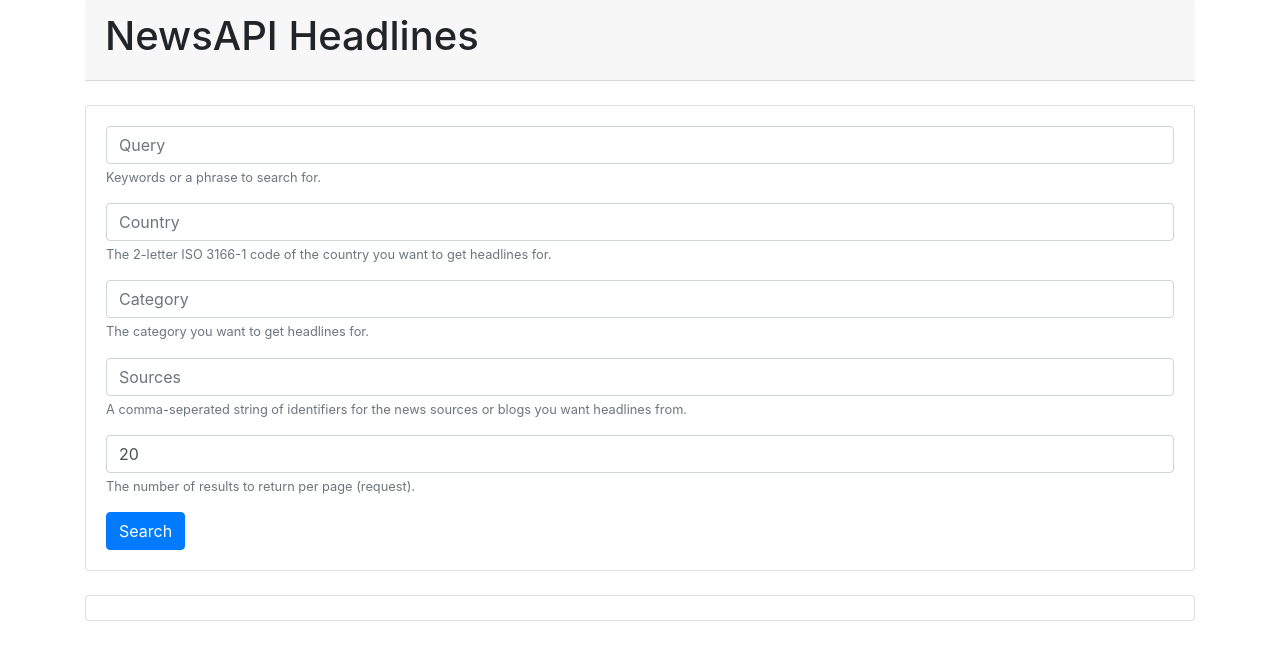
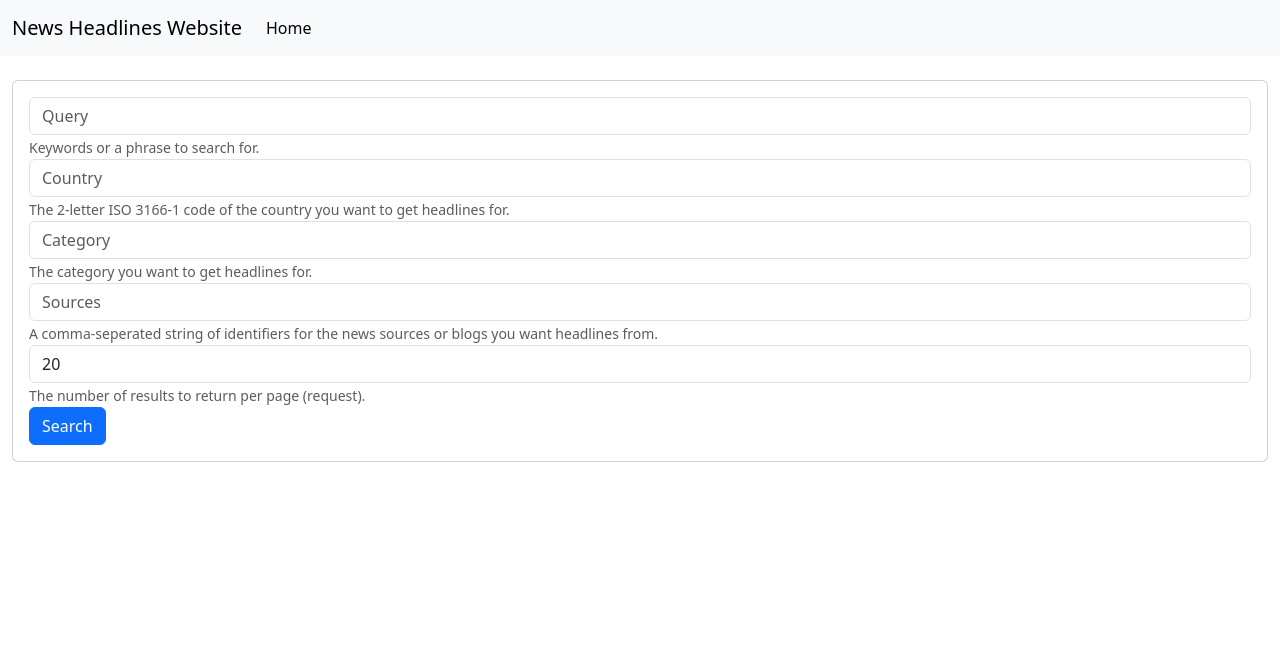
Before and after one commit to manosmin/NewsHeadlines-FastAPI, a FastAPI app: page / in a window 1280 px wide. Shown: the top 660 px of the page. Run offline with FastAPI, Linux system fonts and the light colour scheme; some libraries are stand-ins or nearby versions.

Commit message:
changed ui

```diff
--- a/templates/index.html
+++ b/templates/index.html
@@ -1,50 +1,171 @@
 <!DOCTYPE html>
 <html lang="en">
   <head>
-    <meta charset="UTF-8">
-    <meta name="viewport" content="width=device-width, initial-scale=1.0">
-    <title>NewsAPI Headlines</title>
-    <link rel="stylesheet" href="https://maxcdn.bootstrapcdn.com/bootstrap/4.5.2/css/bootstrap.min.css">
+    <meta charset="utf-8" />
+    <meta name="viewport" content="width=device-width, initial-scale=1" />
+    <title>News Headlines Website</title>
+    <link
+      href="https://cdn.jsdelivr.net/npm/bootstrap@5.3.2/dist/css/bootstrap.min.css"
+      rel="stylesheet"
+      integrity="sha384-T3c6CoIi6uLrA9TneNEoa7RxnatzjcDSCmG1MXxSR1GAsXEV/Dwwykc2MPK8M2HN"
+      crossorigin="anonymous"
+    />
   </head>
   <body>
-    <div class="container">
-        <div class="card-header">
-            <h1>NewsAPI Headlines</h1>
+    <nav class="navbar navbar-expand-lg bg-body-tertiary">
+      <div class="container-fluid">
+        <a class="navbar-brand" href="#">News Headlines Website</a>
+        <button
+          class="navbar-toggler"
+          type="button"
+          data-bs-toggle="collapse"
+          data-bs-target="#navbarSupportedContent"
+          aria-controls="navbarSupportedContent"
+          aria-expanded="false"
+          aria-label="Toggle navigation"
+        >
+          <span class="navbar-toggler-icon"></span>
+        </button>
+        <div class="collapse navbar-collapse" id="navbarSupportedContent">
+          <ul class="navbar-nav me-auto mb-2 mb-lg-0">
+            <li class="nav-item">
+              <a class="nav-link active" aria-current="page" href="/">Home</a>
+            </li>
+          </ul>
         </div>
-        <br>
+      </div>
+    </nav>
+    <br />
+
+    <div class="container-fluid">
       <div class="card">
         <div class="card-body">
           <form>
             <div class="form-group">
-              <input type="text" class="form-control" id="searchInput" placeholder="Query">
-              <small class="form-text text-muted">Keywords or a phrase to search for.</small>
+              <input
+                type="text"
+                class="form-control"
+                id="searchInput"
+                placeholder="Query"
+              />
+              <small class="form-text text-muted"
+                >Keywords or a phrase to search for.</small
+              >
             </div>
             <div class="form-group">
-              <input type="text" class="form-control" id="countrySelect" placeholder="Country">
-              <small class="form-text text-muted">The 2-letter ISO 3166-1 code of the country you want to get headlines for.</small>
+              <input
+                type="text"
+                class="form-control"
+                id="countrySelect"
+                placeholder="Country"
+              />
+              <small class="form-text text-muted"
+                >The 2-letter ISO 3166-1 code of the country you want to get
+                headlines for.</small
+              >
             </div>
             <div class="form-group">
-              <input type="text" class="form-control" id="categorySelect" placeholder="Category">
-              <small class="form-text text-muted">The category you want to get headlines for.</small>
+              <input
+                type="text"
+                class="form-control"
+                id="categorySelect"
+                placeholder="Category"
+              />
+              <small class="form-text text-muted"
+                >The category you want to get headlines for.</small
+              >
             </div>
             <div class="form-group">
-                <input type="text" class="form-control" id="sourcesSelect" placeholder="Sources">
-                <small class="form-text text-muted">A comma-seperated string of identifiers for the news sources or blogs you want headlines from.</small>
+              <input
+                type="text"
+                class="form-control"
+                id="sourcesSelect"
+                placeholder="Sources"
+              />
+              <small class="form-text text-muted"
+                >A comma-seperated string of identifiers for the news sources or
+                blogs you want headlines from.</small
+              >
             </div>
             <div class="form-group">
-                <input type="number" value="20" min="20" max="100" class="form-control" id="pageSizeSelect" placeholder="Page Size">
-                <small class="form-text text-muted">The number of results to return per page (request).</small>
+              <input
+                type="number"
+                value="20"
+                min="20"
+                max="100"
+                class="form-control"
+                id="pageSizeSelect"
+                placeholder="Page Size"
+              />
+              <small class="form-text text-muted"
+                >The number of results to return per page (request).</small
+              >
             </div>
-            <button type="button" class="btn btn-primary" id="searchButton">Search</button>
+            <button type="button" class="btn btn-primary" id="searchButton">
+              Search
+            </button>
           </form>
         </div>
       </div>
-        <br>
-        <div class="card" id="newsList"><br></div>
+      <br />
+      <h2><span id="resultCount"></span></h2>
+
+      <div class="row content"></div>
     </div>
-    <script src="https://code.jquery.com/jquery-3.5.1.slim.min.js"></script>
-    <script src="https://cdn.jsdelivr.net/npm/@popperjs/core@2.9.3/dist/umd/popper.min.js"></script>
-    <script src="https://maxcdn.bootstrapcdn.com/bootstrap/4.5.2/js/bootstrap.min.js"></script>
-    <script src="/static/main.js"></script>
+    <script
+      src="https://cdn.jsdelivr.net/npm/bootstrap@5.3.2/dist/js/bootstrap.bundle.min.js"
+      integrity="sha384-C6RzsynM9kWDrMNeT87bh95OGNyZPhcTNXj1NW7RuBCsyN/o0jlpcV8Qyq46cDfL"
+      crossorigin="anonymous"
+    ></script>
+    <script>
+      document.addEventListener("DOMContentLoaded", () => {
+        const searchInput = document.getElementById("searchInput");
+        const countrySelect = document.getElementById("countrySelect");
+        const categorySelect = document.getElementById("categorySelect");
+        const sourcesSelect = document.getElementById("sourcesSelect");
+        const pageSizeSelect = document.getElementById("pageSizeSelect");
+        const searchButton = document.getElementById("searchButton");
+
+        searchButton.addEventListener("click", () => {
+          const query = searchInput.value.trim();
+          const country = countrySelect.value;
+          const category = categorySelect.value;
+          const sources = sourcesSelect.value;
+          const pageSize = parseInt(pageSizeSelect.value);
+
+          const fetchNews = async () => {
+            console.log("Fetching News...");
+            var url = `/headlines/?query=${query}&country=${country}&category=${category}&sources=${sources}&pageSize=${pageSize}`;
+            var req = new Request(url);
+
+            let a = await fetch(req);
+            let response = await a.json();
+            console.log(JSON.stringify(response));
+            let str = "";
+            resultCount.innerHTML = response.totalResults + " Results";
+            for (let item of response.articles) {
+              const publishedDate = new Date(item.publishedAt).toLocaleString(
+                "en-GB",
+                { timeZone: "Europe/Athens" }
+              );
+              str =
+                str +
+                `<div class="card my-2 mx-4" style="width: 20rem">
+                      <img src="${item.urlToImage}" class="card-img-top" alt="...">
+                      <div class="card-body">
+                      <h5 class="card-title">${item.title}</h5>
+                      <p class="card-text">${item.description}</p>
+                      <p class="card-text">${publishedDate}</p>
+                      <a href="${item.url}" target="_blank" class="btn btn-primary">Read Article</a>
+                      </div>
+                  </div>`;
+            }
+            document.querySelector(".content").innerHTML = str;
+          };
+          fetchNews();
+        });
+      });
+    </script>
+    <!--<script src="/static/main.js"></script>-->
   </body>
 </html>
```
Lines whose indentation alone changed are shown as unchanged.
